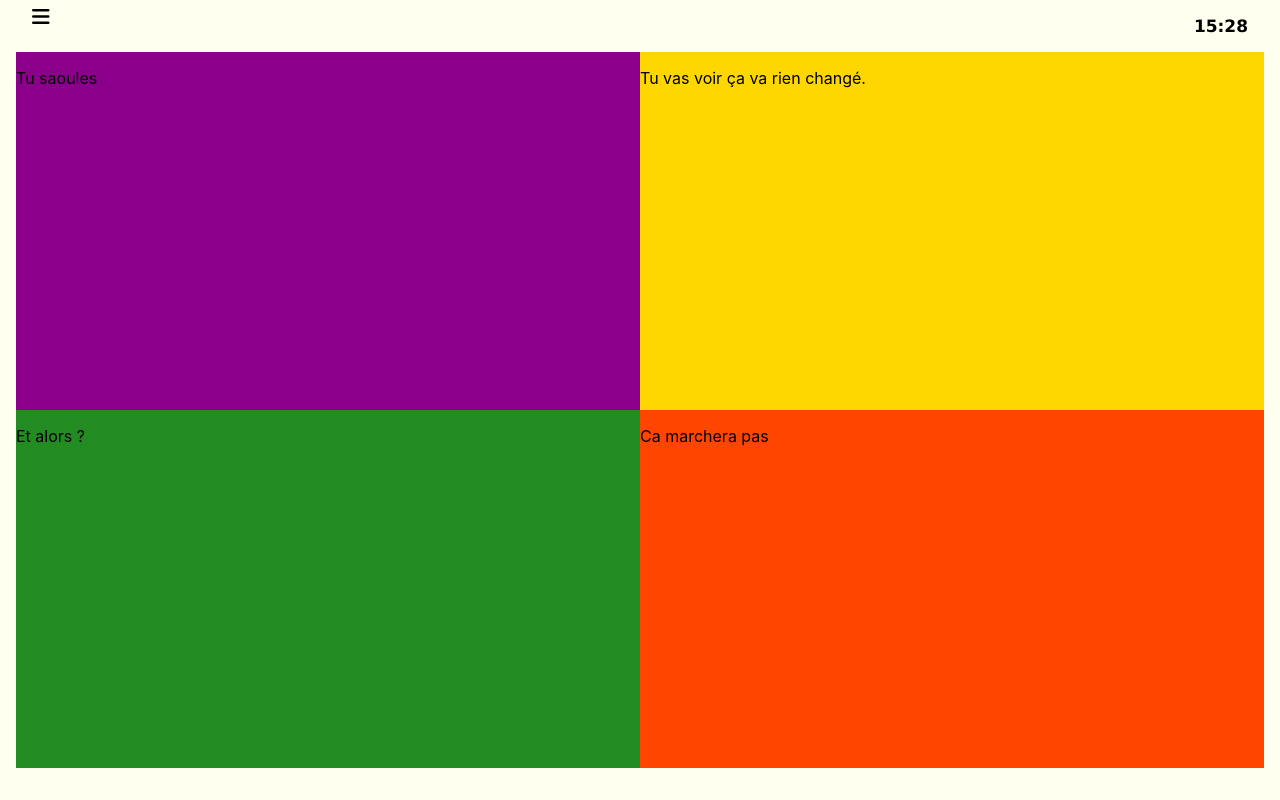
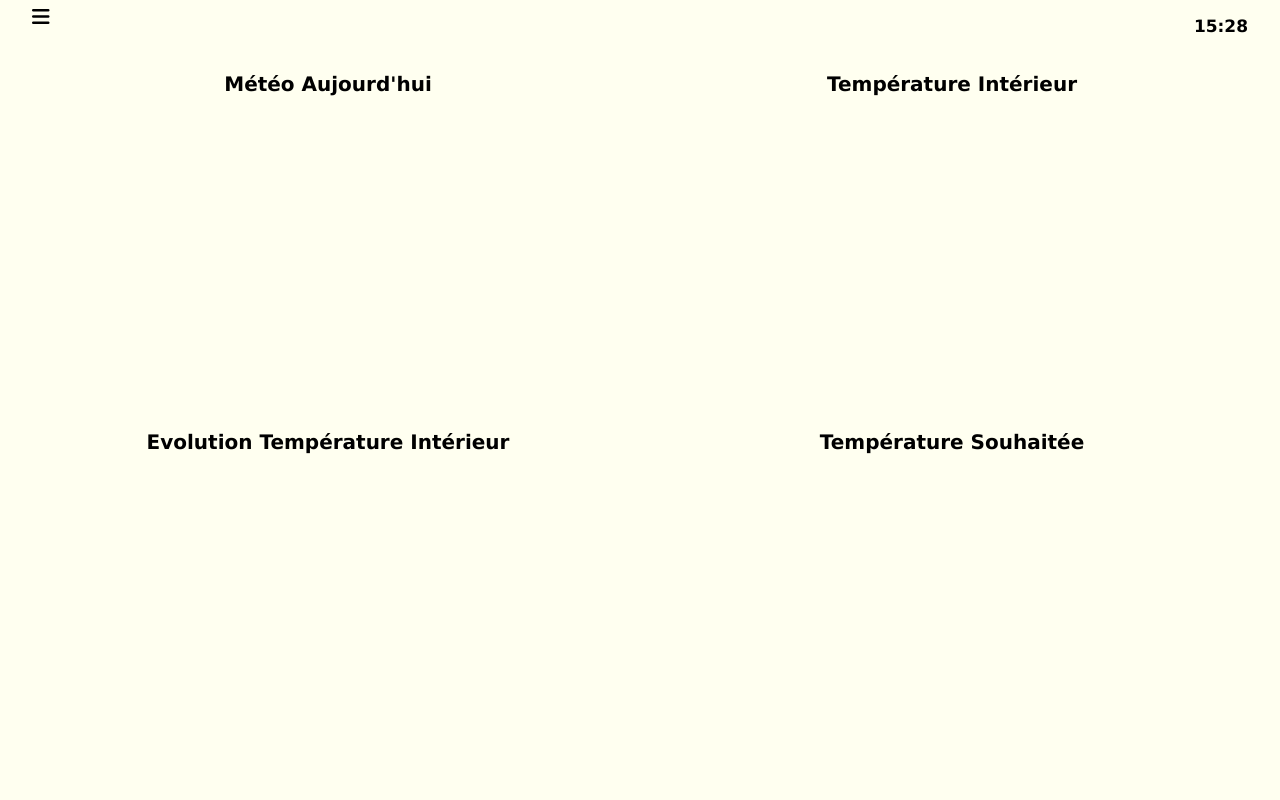
Before and after one commit to WilliamBamba/thermo_ia, a React (Create React App) app in the folder front/: page / in a window 1280 px wide. Built offline with nearby package versions, Linux system fonts and the light colour scheme; the HTML template or start-up script is replaced by a standard one.

Commit message:
Ajustement Titre des 4 sous parties

```diff
--- a/front/src/App.css
+++ b/front/src/App.css
@@ -79,38 +79,40 @@
   margin: 0;
 }
 
+.TitreSection {
+  text-align: center;
+  font-weight: bold;
+  font-family: Verdana, Geneva, Tahoma, sans-serif;
+  font-size: 20px;
+  flex: 1;
+}
+
 #info {
   display: flex;
   flex: 1;
-  background-color: crimson;
 }
 
 #temp {
   display: flex;
   flex: 1;
-  background-color: cyan;
 }
 
 #meteo {
   display: flex;
   flex: 1;
-  background-color: darkmagenta;
 }
 
 #tempActuel {
   display: flex;
   flex: 1;
-  background-color: gold;
 }
 
 #tempEvolution {
   display: flex;
   flex: 1;
-  background-color: forestgreen;
 }
 
 #tempGestion {
   display: flex;
   flex: 1;
-  background-color: orangered;
 }
--- a/front/src/compenents/Info/Meteo.js
+++ b/front/src/compenents/Info/Meteo.js
@@ -6,7 +6,7 @@ export default ({store}) => {
 
     return (
         <div id='meteo'>
-            <p>Tu saoules</p>
+            <p class='TitreSection'> Météo Aujourd'hui </p>
         </div>
     );
 };
--- a/front/src/compenents/Info/TempActuel.js
+++ b/front/src/compenents/Info/TempActuel.js
@@ -6,7 +6,7 @@ export default ({store}) => {
 
     return (
         <div id='tempActuel'>
-            <p>Tu vas voir ça va rien changé.</p>
+            <p class='TitreSection'> Température Intérieur </p>
         </div>
     );
 };
--- a/front/src/compenents/Temp/TempEvolution.js
+++ b/front/src/compenents/Temp/TempEvolution.js
@@ -6,7 +6,7 @@ export default ({store}) => {
 
     return (
         <div id='tempEvolution'>
-            <p> Et alors ? </p>
+            <p class='TitreSection'> Evolution Température Intérieur </p>
         </div>
     );
 };
--- a/front/src/compenents/Temp/TempGestion.js
+++ b/front/src/compenents/Temp/TempGestion.js
@@ -6,7 +6,7 @@ export default ({store}) => {
 
     return (
         <div id='tempGestion'>
-            <p> Ca marchera pas </p>
+            <p class='TitreSection'> Température Souhaitée </p>
         </div>
     );
 };
```
